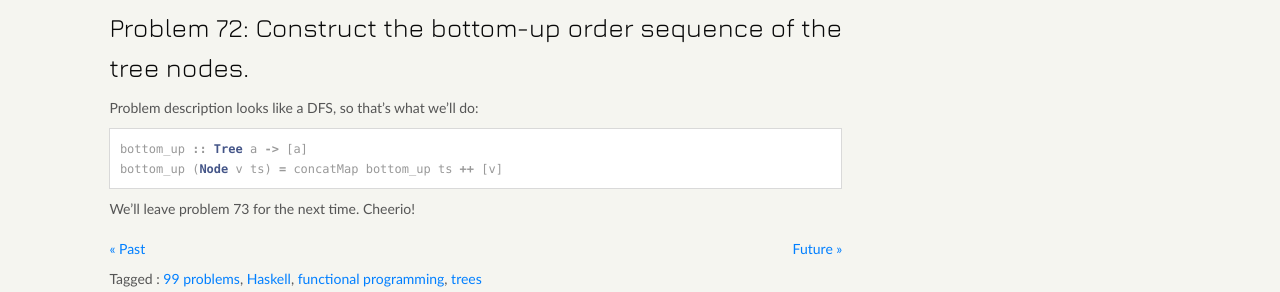
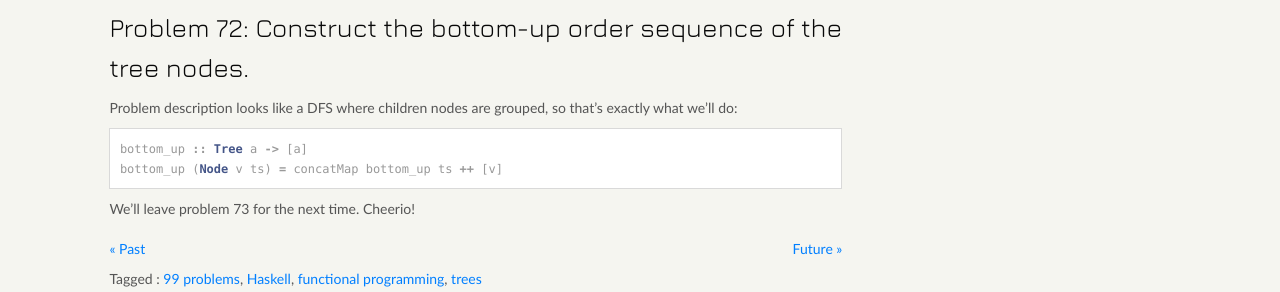
Before and after one commit to mfukar/mfukar.github.com, a Jekyll site: the page built from _posts/2015-08-20-haskellx.md, in a window 1280 px wide. Shown: the part 1369-1661 px from the top of the page. Built offline with Jekyll 4.4.1, drawn with Linux system fonts in a browser that asks for light colours; some web fonts are replaced; Markdown is read by kramdown in place of the engine named in the settings; comment, search, counter and statistics services are not loaded.

Commit message:
Adds clarification on p72

````diff
--- a/_posts/2015-08-20-haskellx.md
+++ b/_posts/2015-08-20-haskellx.md
@@ -79,7 +79,8 @@ ipl = ipl' 0
 
 ### Problem 72: Construct the bottom-up order sequence of the tree nodes.
 
-Problem description looks like a DFS, so that's what we'll do:
+Problem description looks like a DFS where children nodes are grouped, so that's exactly
+what we'll do:
 
 ```haskell
 bottom_up :: Tree a -> [a]
````
